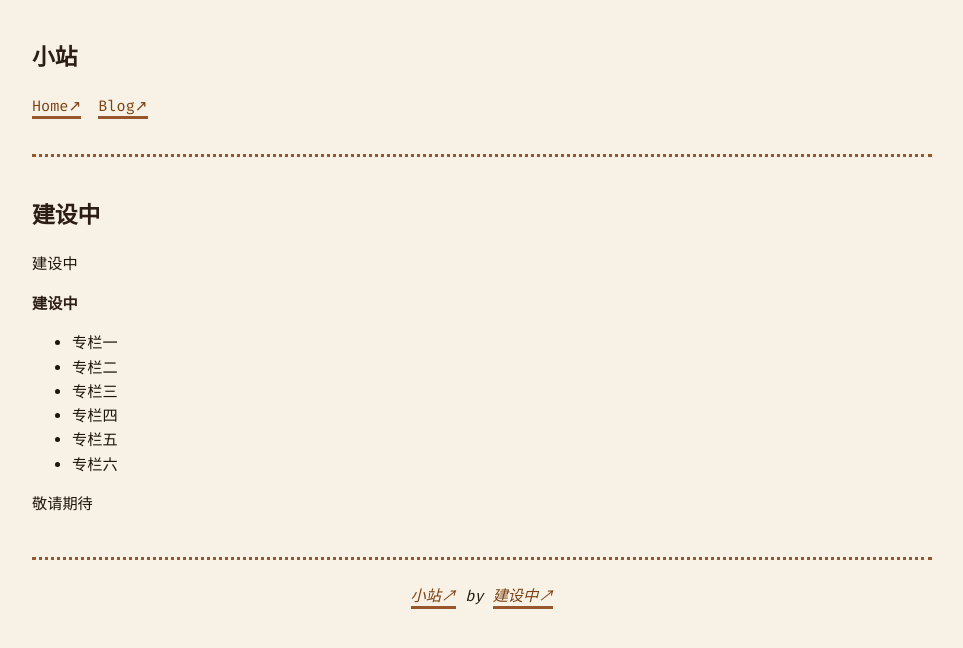
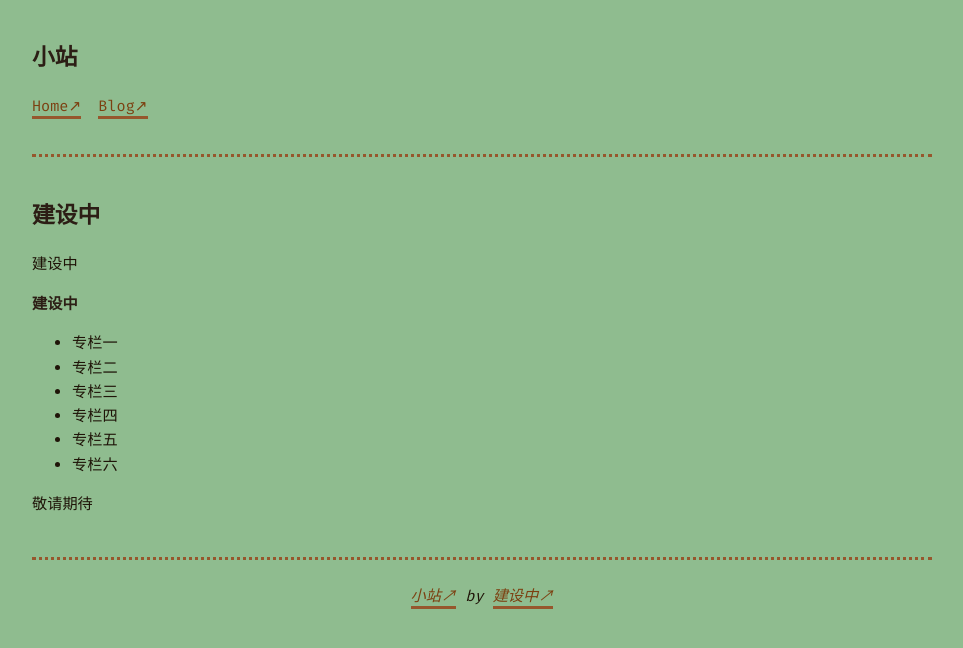
Before and after one commit to samshichuang/samshichuang.github.io, a Jekyll site: the page built from index.md, in a window 1280 px wide. Shown: the top 648 px of the page, without its empty margins (158-1121 px from the left). Built offline with Jekyll 4.4.1, drawn with Linux system fonts in a browser that asks for light colours.

Commit message:
Update style.css

```diff
--- a/assets/style.css
+++ b/assets/style.css
@@ -8,7 +8,7 @@
     --font-main: 'Fira Code', monospace;
     --font-secondary: 'Fira Code', monospace;
     --font-scale: .95em;
-    --background-color: #F8F1E5; /* Lighter cream */
+    --background-color: #8FBC8F;
     --heading-color: #2C1E15; /* Darker roast coffee */
     --text-color: #1F1408; /* Darker espresso */
     --link-color: #7C4011; /* Darker caramel */
```
